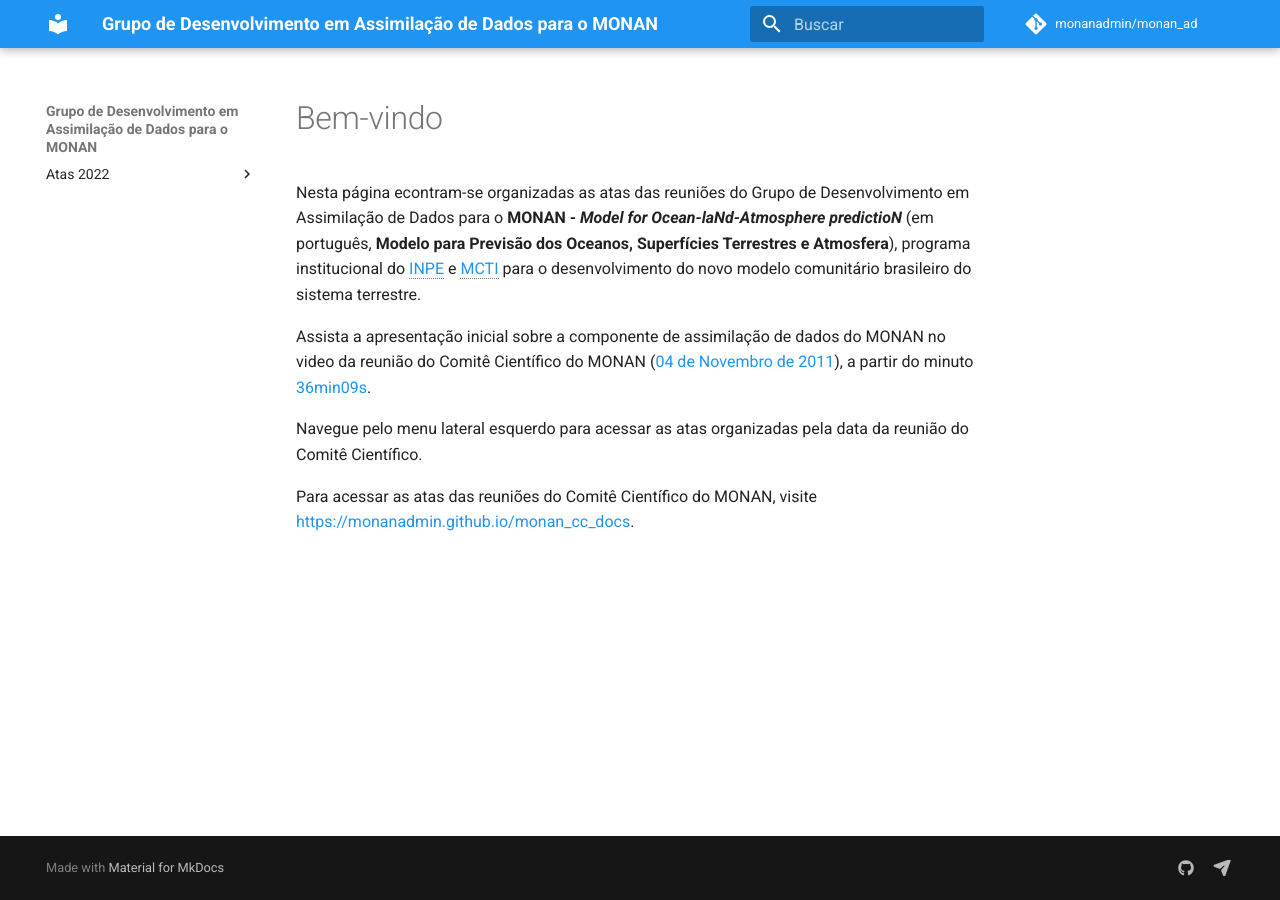
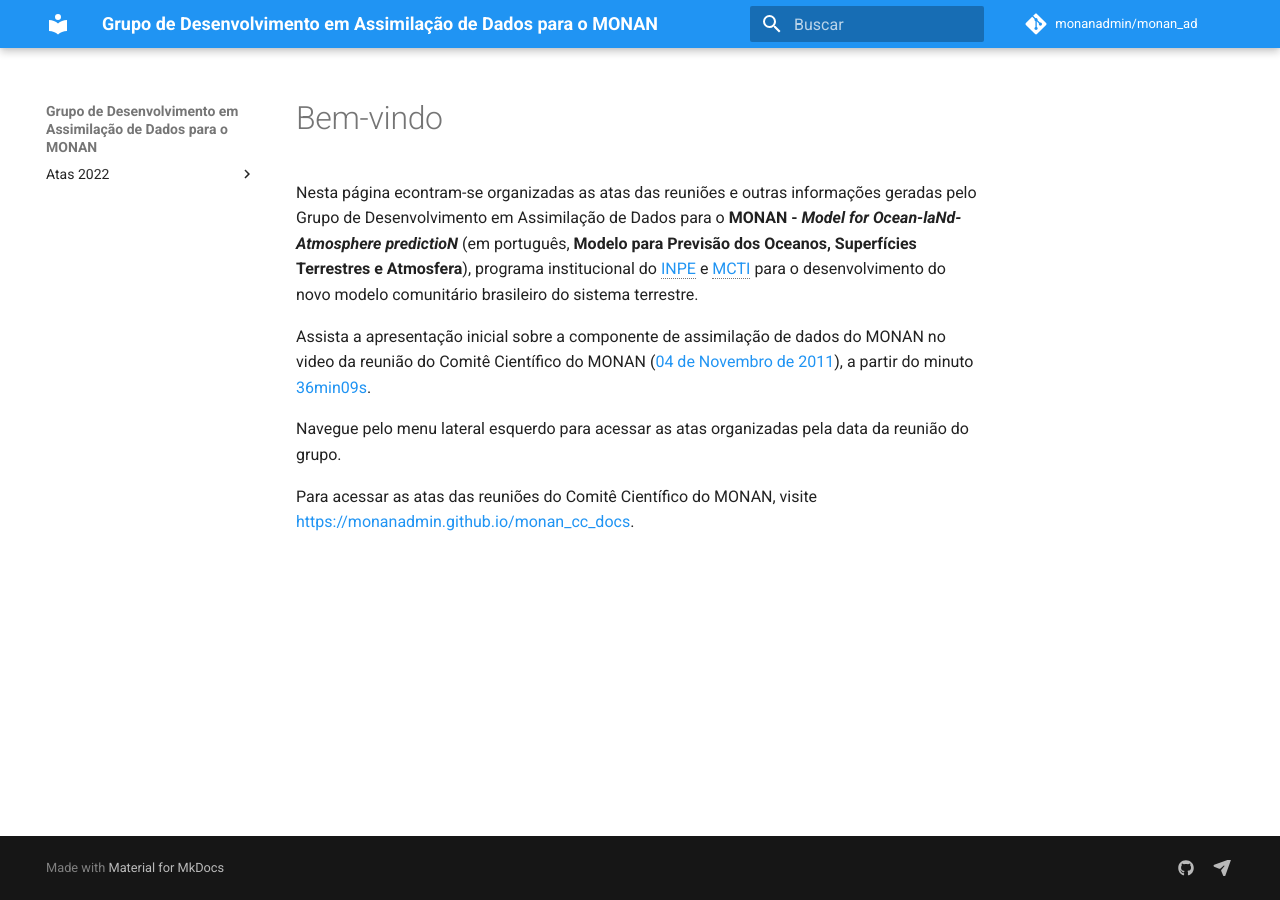
Before and after one commit to monanadmin/monan_ad, an MkDocs documentation site: the page built from docs/index.md, in a window 1280 px wide. Built offline with MkDocs 1.6.1 and Material for MkDocs 9.7.7, drawn with Linux system fonts in a browser that asks for light colours; comment, search, counter and statistics services are not loaded.

Commit message:
Atualizando arquivo index.md

```diff
--- a/docs/index.md
+++ b/docs/index.md
@@ -1,10 +1,10 @@
 # Bem-vindo
 
-Nesta página econtram-se organizadas as atas das reuniões do Grupo de Desenvolvimento em Assimilação de Dados para o **MONAN - _Model for Ocean-laNd-Atmosphere predictioN_** (em português, **Modelo para Previsão dos Oceanos, Superfícies Terrestres e Atmosfera**), programa institucional do [INPE](https://www.gov.br/inpe/pt-br) e [MCTI](https://www.gov.br/mcti/pt-br) para o desenvolvimento do novo modelo comunitário brasileiro do sistema terrestre.
+Nesta página econtram-se organizadas as atas das reuniões e outras informações geradas pelo Grupo de Desenvolvimento em Assimilação de Dados para o **MONAN - _Model for Ocean-laNd-Atmosphere predictioN_** (em português, **Modelo para Previsão dos Oceanos, Superfícies Terrestres e Atmosfera**), programa institucional do [INPE](https://www.gov.br/inpe/pt-br) e [MCTI](https://www.gov.br/mcti/pt-br) para o desenvolvimento do novo modelo comunitário brasileiro do sistema terrestre.
 
 Assista a apresentação inicial sobre a componente de assimilação de dados do MONAN no video da reunião do Comitê Científico do MONAN ([04 de Novembro de 2011](https://monanadmin.github.io/monan_cc_docs/ata_cc_04_novembro_2021/)), a partir do minuto [36min09s](https://youtu.be/VlV5F0qVF0s?t=2346).
 
-Navegue pelo menu lateral esquerdo para acessar as atas organizadas pela data da reunião do Comitê Científico.
+Navegue pelo menu lateral esquerdo para acessar as atas organizadas pela data da reunião do grupo.
 
 Para acessar as atas das reuniões do Comitê Científico do MONAN, visite [https://monanadmin.github.io/monan_cc_docs](https://monanadmin.github.io/monan_cc_docs).
 
```
